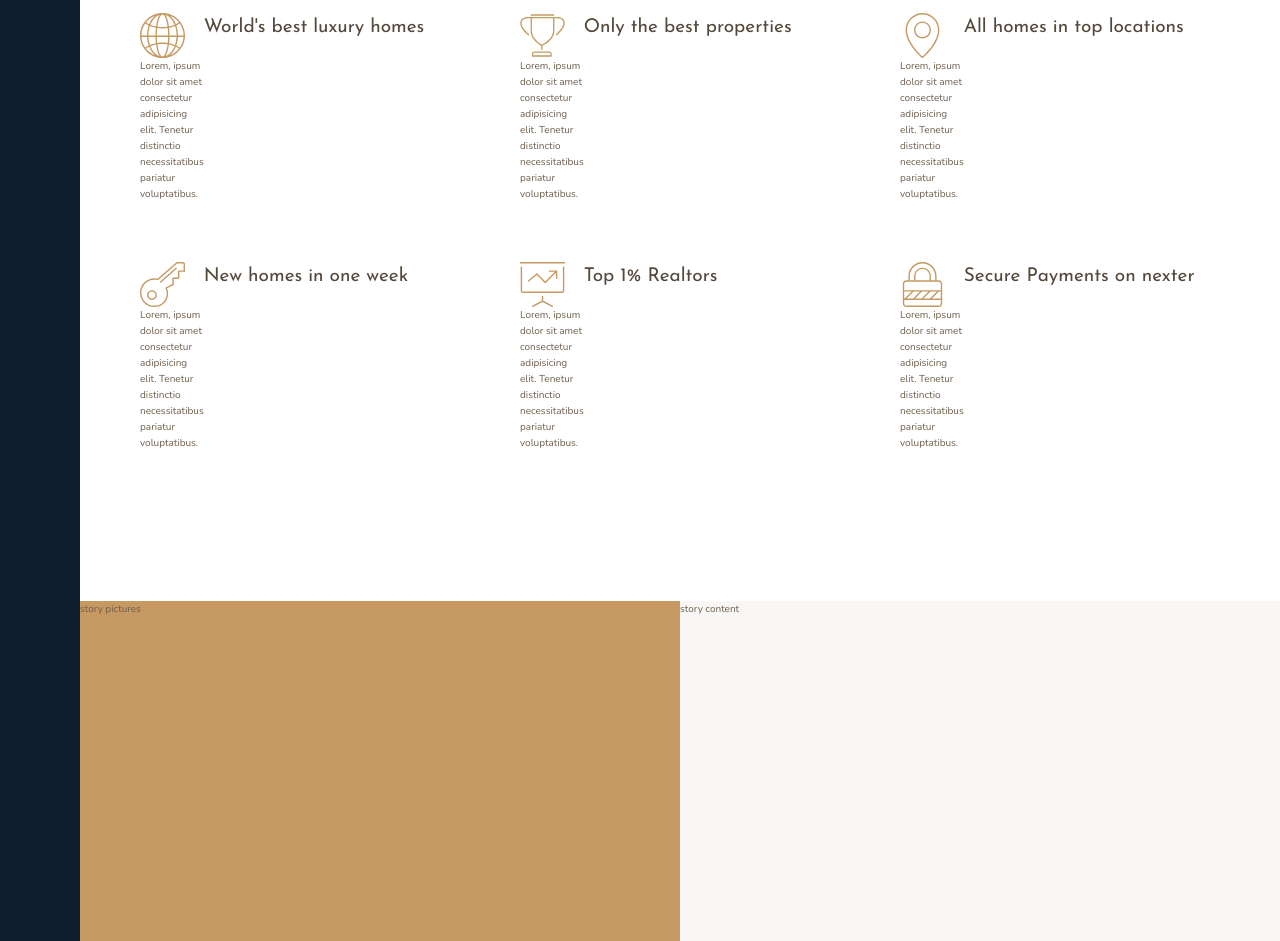
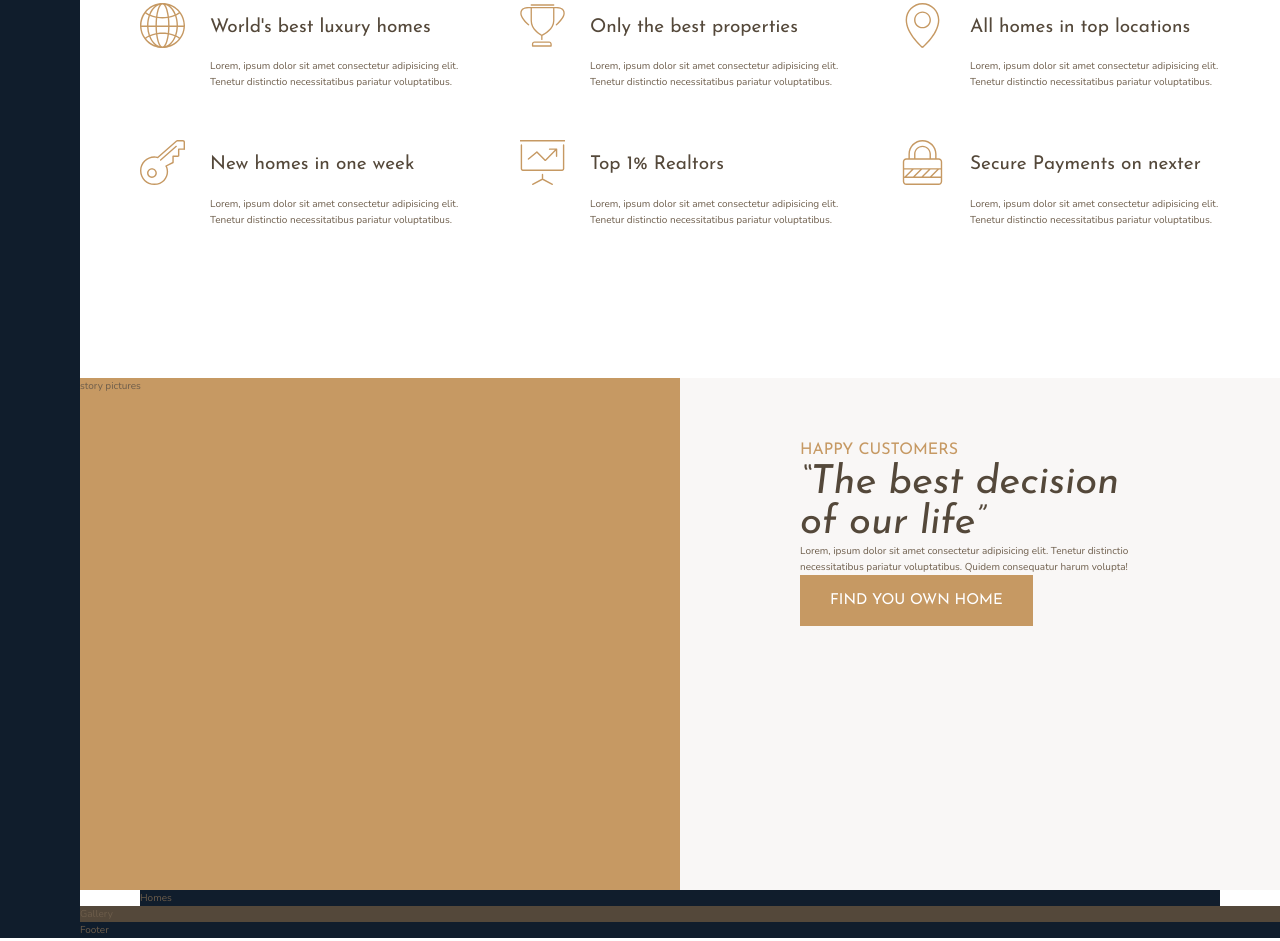
Before and after one commit to TimeBandit/advanced-sass-natours, a website: page nexter/index.html in a window 1280 px wide. Shown: the part 777-1718 px from the top of the page. Drawn offline with nearby package versions, Linux system fonts and the light colour scheme.

Commit message:
features section

```diff
--- a/nexter/index.html
+++ b/nexter/index.html
@@ -94,7 +94,15 @@
 		</section>
 		<!-- seperating out all the grid elements -->
 		<div class="story__pictures">story pictures</div>
-		<div class="story__content">story content</div>
+		<div class="story__content">
+			<h3 class="heading-3">Happy Customers</h3>
+			<h2 class="heading-2 heading-2--dark">&ldquo;The best decision of our life&rdquo;</h2>
+			<p class="story__text">
+				Lorem, ipsum dolor sit amet consectetur adipisicing elit. Tenetur distinctio necessitatibus
+				pariatur voluptatibus. Quidem consequatur harum volupta!
+			</p>
+			<button class="btn">Find you own home</button>
+		</div>
 		<section class="homes">Homes</section>
 		<section class="gallery">Gallery</section>
 		<footer class="footer">Footer</footer>
--- a/nexter/sass/_features.scss
+++ b/nexter/sass/_features.scss
@@ -6,24 +6,36 @@
 	// make this grid item into a grid container
 	// sub-grids are not available yet
 	display: grid;
-	grid-template-columns: repeat(3, 1fr);
+	// grid-template-columns: repeat(3, 1fr);
+
+	// create as many tracks of the width defines, you see less columns at
+	// smaller widths
+	grid-template-columns: repeat(auto-fit, minmax(25rem, 1fr));
 	// by not defining the rows we create an implicit grid
 	// which is ok, the dotted lines in ff-dev tools show it's implicit
 	grid-gap: 6rem;
+	align-items: start;
 }
 
 .feature {
 	// turning this into a grid (nested grid)
+	// nested grids are only a good idea as long as the features are two dimensional
 	display: grid;
 	// first column fits the icon and then the rest
 	// in real world we only define the columns and let the content
 	// define the rows
 	grid-template-columns: min-content 1fr;
+	grid-row-gap: 1.5rem;
+	grid-column-gap: 2.5rem;
 
 	&__icon {
-		fill: $color-primary;
+		fill: $color-primary; // how you do it with svg icons
 		width: 4.5rem;
 		height: 4.5rem;
+		// -1 the last explicit grid line, if you didnt make
+		// it explicit it won't work
+		grid-row: 1 / span 2;
+		transform: translateY(-1rem);
 	}
 	&__text {
 		font-size: 1.7rem;
--- a/nexter/sass/_story.scss
+++ b/nexter/sass/_story.scss
@@ -6,5 +6,7 @@
 	&__content {
 		background-color: $color-grey-light-1;
 		grid-column: col-start 5 / full-end;
+
+		padding: 6rem 12rem;
 	}
 }
--- a/nexter/sass/_typography.scss
+++ b/nexter/sass/_typography.scss
@@ -1,5 +1,5 @@
 // creating a placholder
-
+// this is a saas extend
 %heading {
 	font-family: $font-display;
 	font-weight: 400;
@@ -10,10 +10,24 @@
 
 .heading-2 {
 	@extend %heading;
+	font-size: 4rem;
+	font-style: italic;
+	line-height: 1;
+
+	&--light {
+		color: $color-grey-light-1;
+	}
+
+	&--dark {
+		color: $color-grey-dark-1;
+	}
 }
 
 .heading-3 {
 	@extend %heading;
+	font-size: 1.6rem;
+	color: $color-primary;
+	text-transform: uppercase;
 }
 
 .heading-4 {
@@ -28,3 +42,21 @@
 		color: $color-grey-dark-1;
 	}
 }
+
+// nice set of button effects
+.btn {
+	background-color: $color-primary;
+	color: #fff;
+	border: none;
+	border-radius: 0;
+	font-family: $font-display;
+	font-size: 1.5rem;
+	text-transform: uppercase;
+	padding: 1.8rem 3rem; // popular values with him
+	cursor: pointer;
+	transition: all 0.2;
+
+	&:hover {
+		background-color: $color-primary-dark;
+	}
+}
```
Also changed, not shown: nexter/css/style.css.
